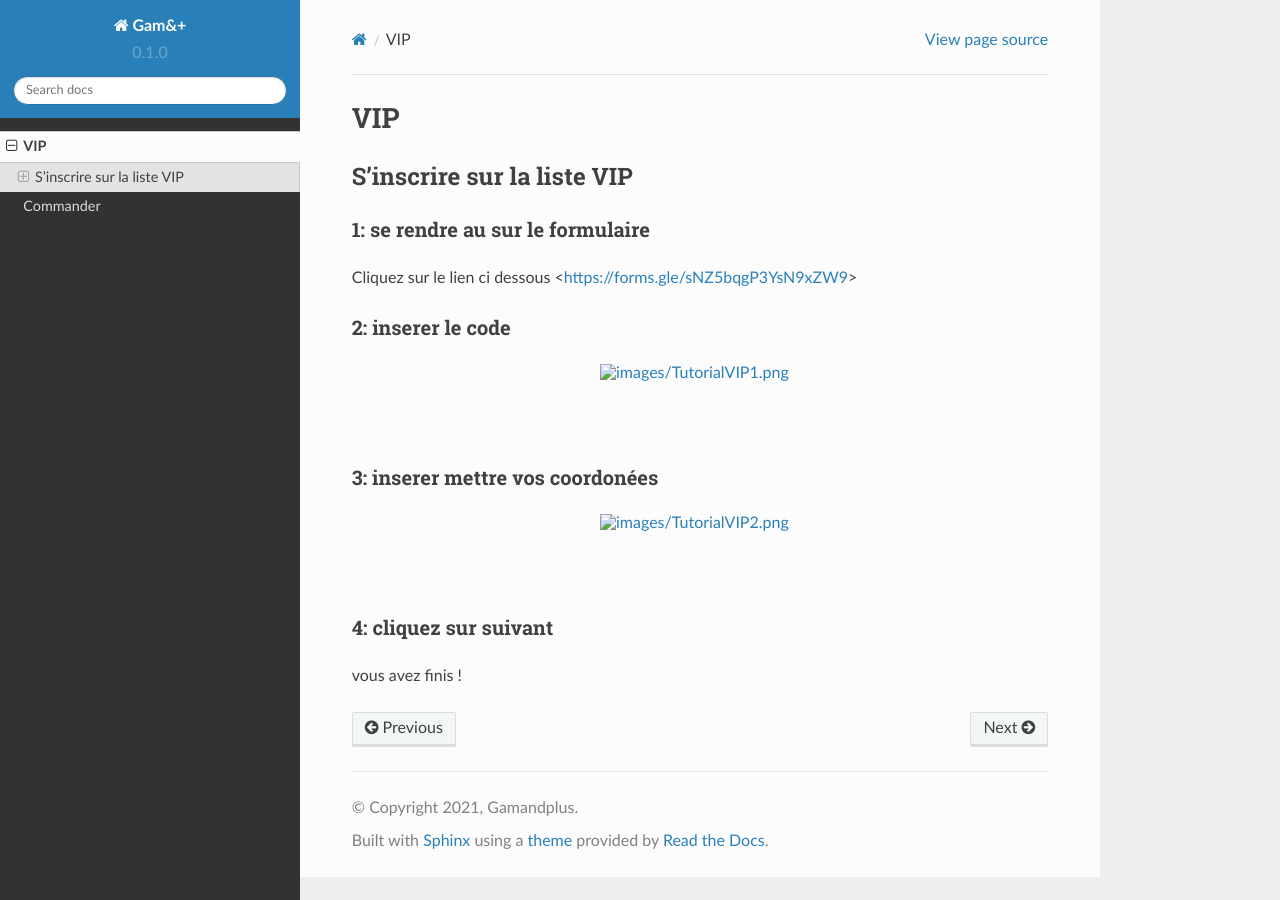
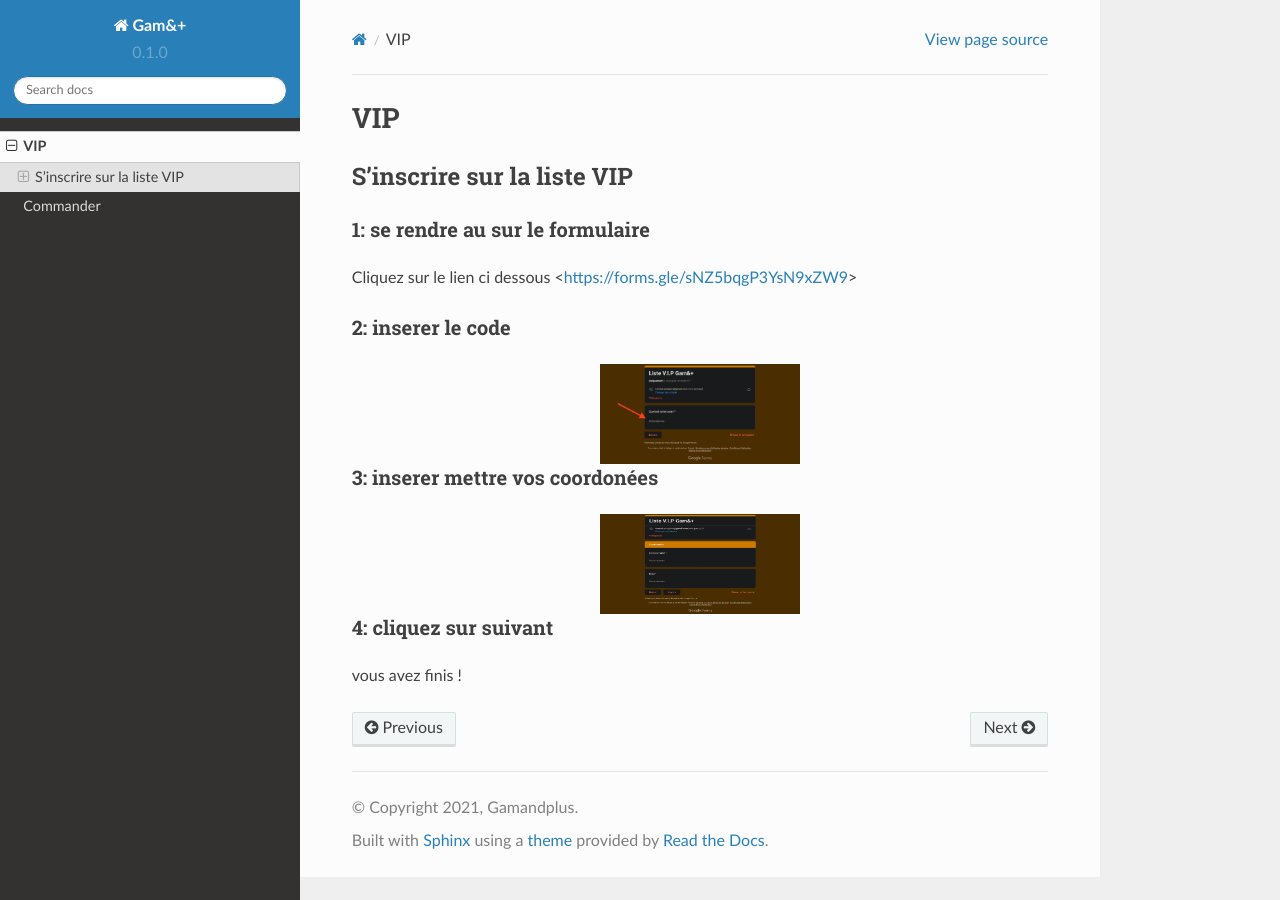
Before and after one commit to conradpringiers/Gam-docs, a Sphinx documentation site: the page built from docs/source/VIP.rst, in a window 1280 px wide. Built offline with Sphinx 7.4.7 and the Read the Docs theme 2.0.0, drawn with Linux system fonts in a browser that asks for light colours.

Commit message:
Update VIP.rst

```diff
--- a/docs/source/VIP.rst
+++ b/docs/source/VIP.rst
@@ -11,7 +11,7 @@ Cliquez sur le lien ci dessous
 
 2: inserer le code
 ~~~~
-.. image:: images/TutorialVIP1.png
+.. image:: Images/TutorialVIP1.png
         :height: 100
         :width: 200
         :scale: 100
@@ -19,7 +19,7 @@ Cliquez sur le lien ci dessous
 
 3: inserer mettre vos coordonées
 ~~~~
-.. image:: images/TutorialVIP2.png
+.. image:: Images/TutorialVIP2.png
         :height: 100
         :width: 200
         :scale: 100
```
